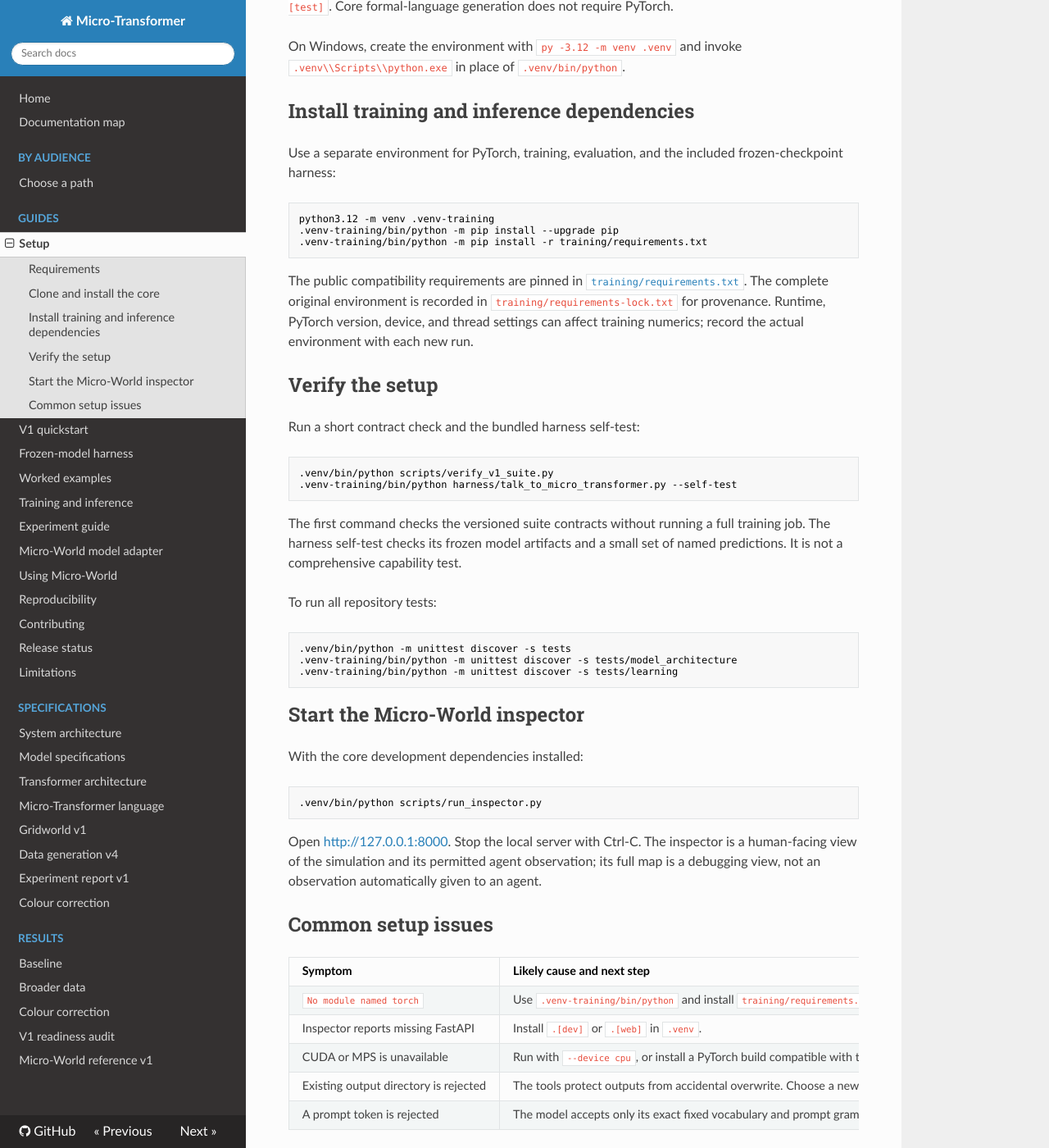
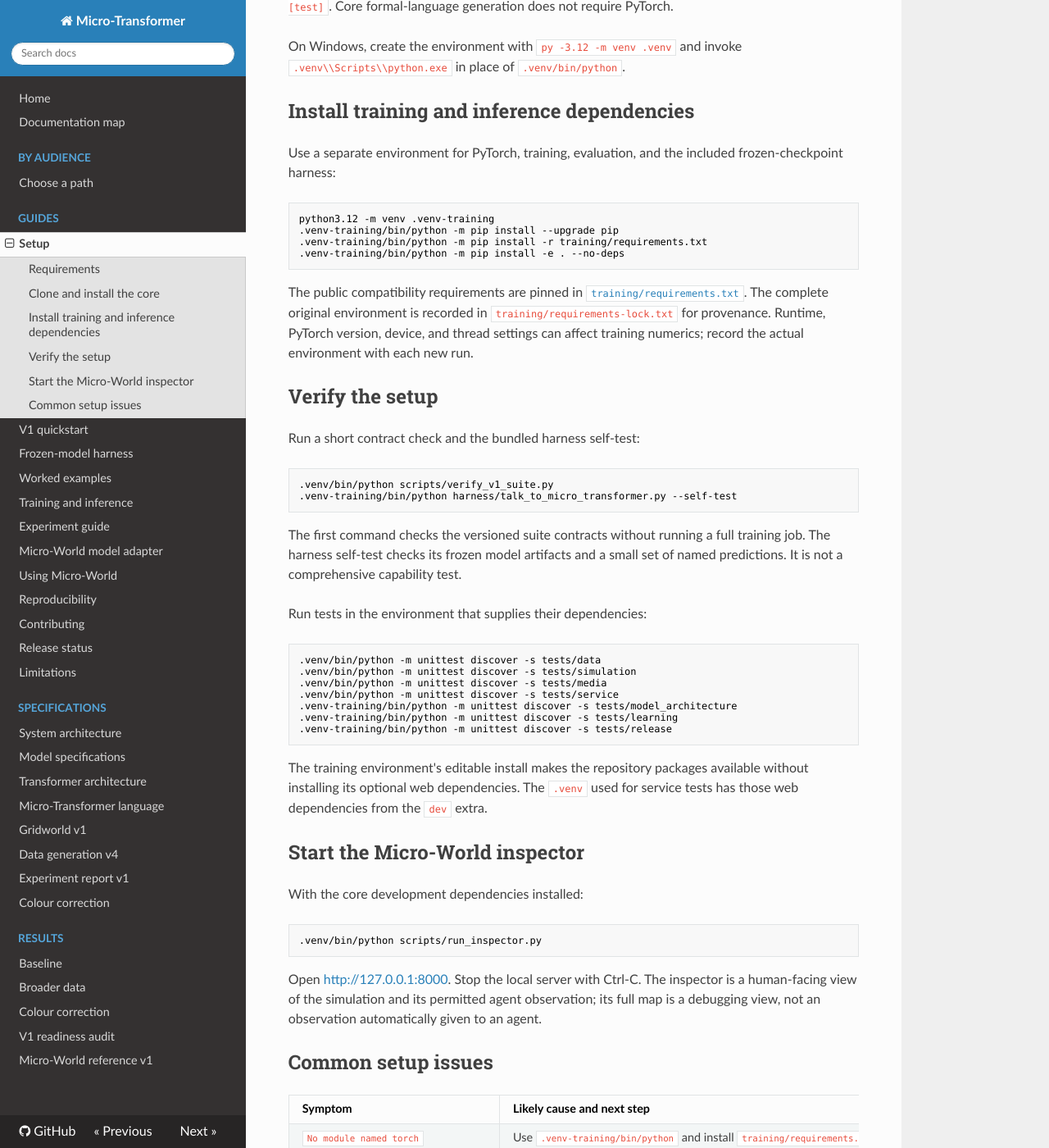
Before and after one commit to vimalnar/micro-transformer, an MkDocs documentation site: the page built from docs/guides/setup.md, in a window 1280 px wide and 1400 px high, scrolled down 822 px. Shown: the whole window at 82% size. Built offline with MkDocs 1.6.1, drawn with Linux system fonts in a browser that asks for light colours; nearby versions of some CDN libraries.

Commit message:
Clarify documented environment setup

````diff
--- a/docs/guides/setup.md
+++ b/docs/guides/setup.md
@@ -46,6 +46,7 @@ frozen-checkpoint harness:
 python3.12 -m venv .venv-training
 .venv-training/bin/python -m pip install --upgrade pip
 .venv-training/bin/python -m pip install -r training/requirements.txt
+.venv-training/bin/python -m pip install -e . --no-deps
 ```
 
 The public compatibility requirements are pinned in
@@ -67,13 +68,21 @@ The first command checks the versioned suite contracts without running a full
 training job. The harness self-test checks its frozen model artifacts and a small
 set of named predictions. It is not a comprehensive capability test.
 
-To run all repository tests:
+Run tests in the environment that supplies their dependencies:
 
 ```bash
-.venv/bin/python -m unittest discover -s tests
+.venv/bin/python -m unittest discover -s tests/data
+.venv/bin/python -m unittest discover -s tests/simulation
+.venv/bin/python -m unittest discover -s tests/media
+.venv/bin/python -m unittest discover -s tests/service
 .venv-training/bin/python -m unittest discover -s tests/model_architecture
 .venv-training/bin/python -m unittest discover -s tests/learning
+.venv-training/bin/python -m unittest discover -s tests/release
 ```
+
+The training environment's editable install makes the repository packages
+available without installing its optional web dependencies. The `.venv` used for
+service tests has those web dependencies from the `dev` extra.
 
 ## Start the Micro-World inspector
 
````
Also changed, not shown: docs/guides/training-and-inference.md (+3 -1 lines).
